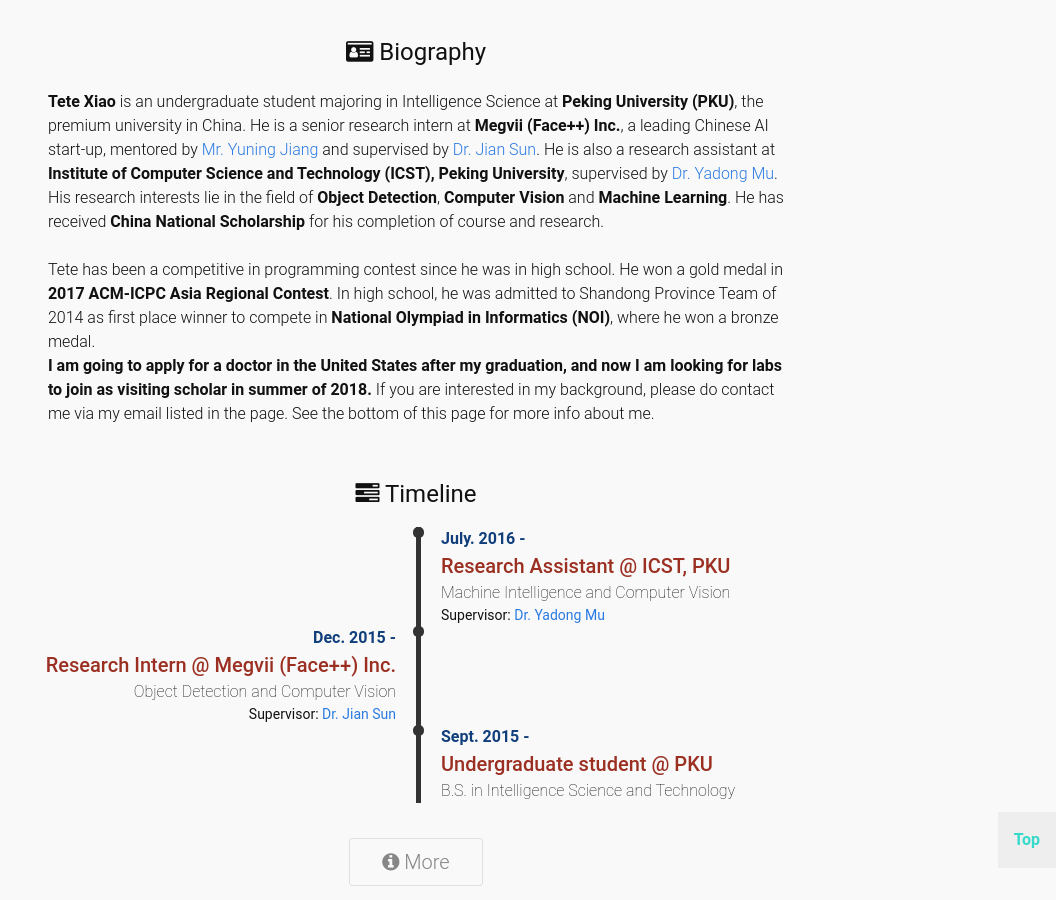
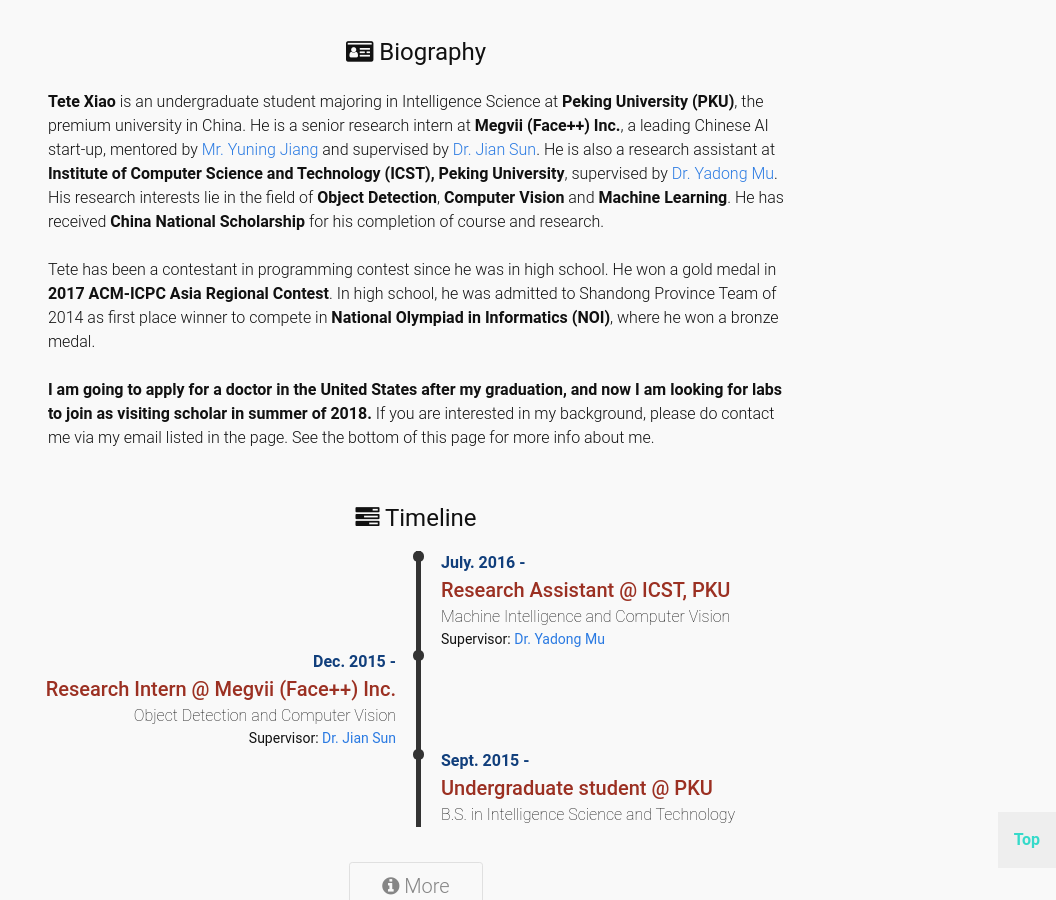
Before and after one commit to Tete-Xiao/Tete-Xiao.github.io, a Jekyll site: the page built from index.html, in a window 1280 px wide and 900 px high, scrolled down 406 px. Shown: the whole window, without its empty margins (224-1280 px from the left). Built offline with Jekyll 4.4.1, drawn with Linux system fonts in a browser that asks for light colours.

Commit message:
Update bio.yml

```diff
--- a/_data/bio.yml
+++ b/_data/bio.yml
@@ -8,7 +8,7 @@
   title:    ""
   content:  "<strong>Tete Xiao</strong> is an undergraduate student majoring in Intelligence Science at <strong>Peking University (PKU)</strong>, the premium university in China. He is a senior research intern at <strong>Megvii (Face++) Inc.</strong>, a leading Chinese AI start-up,
   mentored by <a href='https://scholar.google.com/citations?user=p3z4sVUAAAAJ&hl=zh-CN'>Mr. Yuning Jiang</a> and supervised by
-  <a href='http://www.jiansun.org/'>Dr. Jian Sun</a>. He is also a research assistant at <strong>Institute of Computer Science and Technology (ICST), Peking University</strong>, supervised by <a href='http://www.muyadong.com/'>Dr. Yadong Mu</a>. His research interests lie in the field of <strong>Object Detection</strong>, <strong>Computer Vision</strong> and <strong>Machine Learning</strong>. He has received <strong>China National Scholarship</strong> for his completion of course and research. <br> <br> Tete has been a competitive in programming contest since he was in high school. He won a gold medal in <strong>2017 ACM-ICPC Asia Regional Contest</strong>. In high school, he was admitted to Shandong Province Team of 2014 as first place winner to compete in <strong>National Olympiad in Informatics (NOI)</strong>, where he won a bronze medal. <br> <strong>I am going to apply for a doctor in the United States after my graduation, and now I am looking for labs to join as visiting scholar in summer of 2018. </strong>If you are interested in my background, please do contact me via my email listed in the page. See the bottom of this page for more info about me."
+  <a href='http://www.jiansun.org/'>Dr. Jian Sun</a>. He is also a research assistant at <strong>Institute of Computer Science and Technology (ICST), Peking University</strong>, supervised by <a href='http://www.muyadong.com/'>Dr. Yadong Mu</a>. His research interests lie in the field of <strong>Object Detection</strong>, <strong>Computer Vision</strong> and <strong>Machine Learning</strong>. He has received <strong>China National Scholarship</strong> for his completion of course and research. <br> <br> Tete has been a contestant in programming contest since he was in high school. He won a gold medal in <strong>2017 ACM-ICPC Asia Regional Contest</strong>. In high school, he was admitted to Shandong Province Team of 2014 as first place winner to compete in <strong>National Olympiad in Informatics (NOI)</strong>, where he won a bronze medal. <br><br> <strong>I am going to apply for a doctor in the United States after my graduation, and now I am looking for labs to join as visiting scholar in summer of 2018. </strong>If you are interested in my background, please do contact me via my email listed in the page. See the bottom of this page for more info about me."
 short:
   date:
   title:  "In Deep."
```
